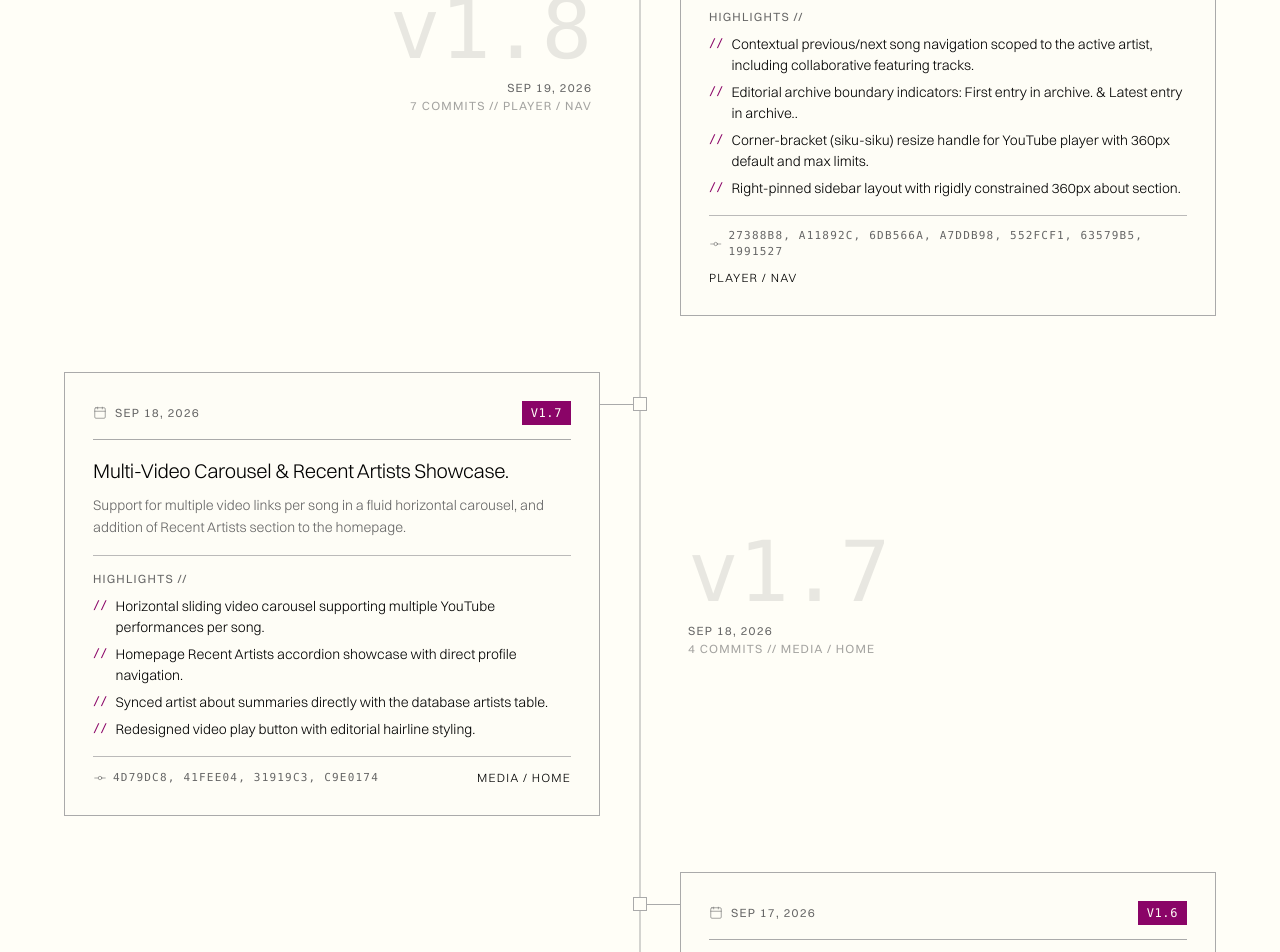
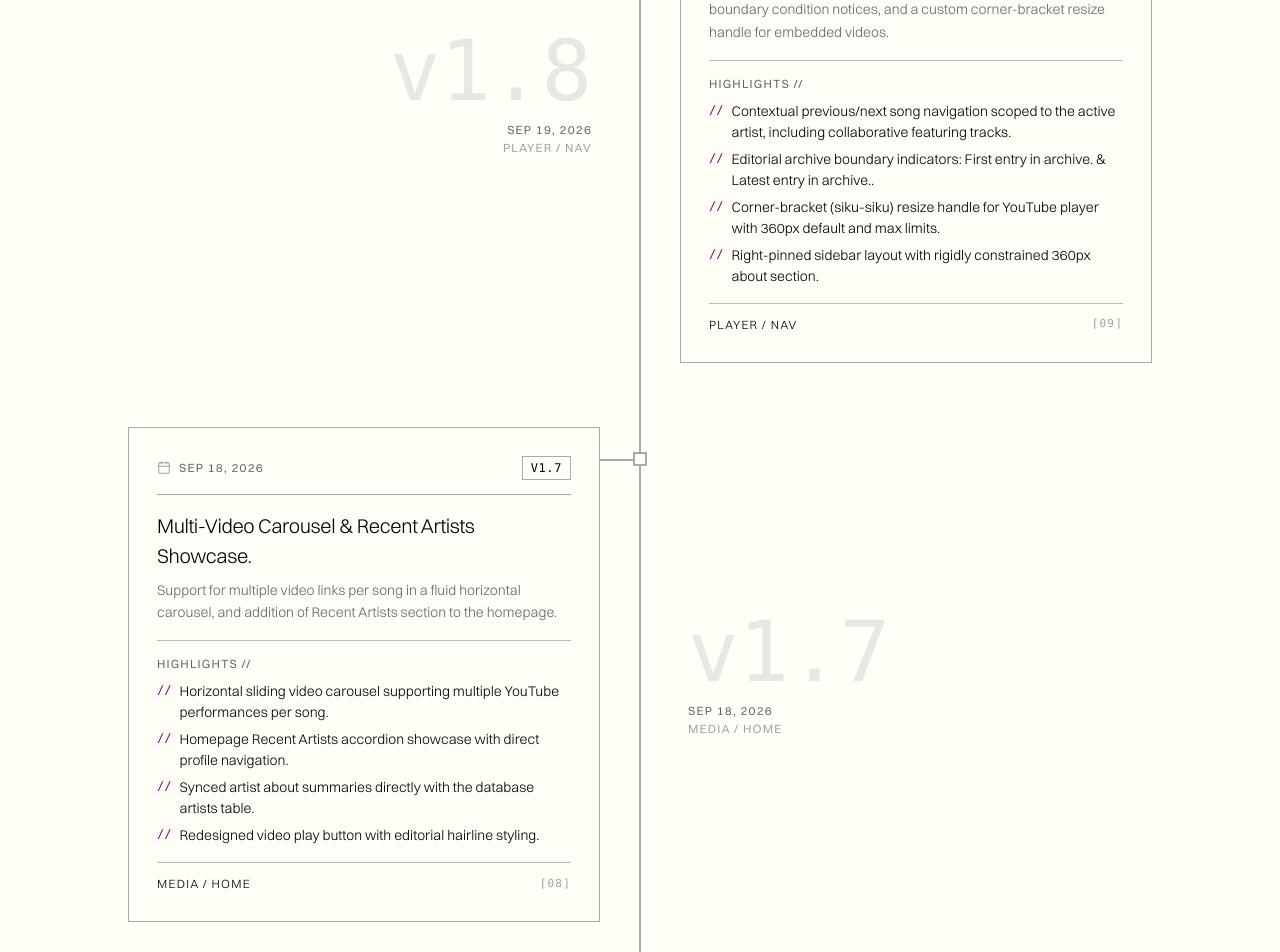
Before and after one commit to Sultvnnnn/lyrarium, a Next.js app: page /changelog in a window 1280 px wide. Shown: the part 1300-2252 px from the top of the page. Built offline with nearby package versions, Linux system fonts and the light colour scheme.

Commit message:
style(changelog): make central spine clearly visible and remove raw commit hashes

```diff
--- a/src/components/changelog-timeline.tsx
+++ b/src/components/changelog-timeline.tsx
@@ -1,7 +1,7 @@
 "use client";
 
 import React, { useMemo, useState } from "react";
-import { GitCommit, Calendar } from "lucide-react";
+import { Calendar } from "lucide-react";
 
 export type MilestoneCategory =
   | "All"
@@ -19,7 +19,6 @@ export type Milestone = {
   category: MilestoneCategory;
   summary: string;
   details: string[];
-  commits: string[];
   tag: string;
 };
 
@@ -49,7 +48,6 @@ const MILESTONES: Milestone[] = [
       "Deep-linking to album tabs on artist profile pages via #discography and query parameters.",
       "Cleaned up redundant explore cards from artist discography to preserve artist focus.",
     ],
-    commits: ["9295561", "0cc0cce", "fef4de4", "92e020d"],
   },
   {
     id: "v1.8",
@@ -66,7 +64,6 @@ const MILESTONES: Milestone[] = [
       "Corner-bracket (siku-siku) resize handle for YouTube player with 360px default and max limits.",
       "Right-pinned sidebar layout with rigidly constrained 360px about section.",
     ],
-    commits: ["27388b8", "a11892c", "6db566a", "a7ddb98", "552fcf1", "63579b5", "1991527"],
   },
   {
     id: "v1.7",
@@ -83,7 +80,6 @@ const MILESTONES: Milestone[] = [
       "Synced artist about summaries directly with the database artists table.",
       "Redesigned video play button with editorial hairline styling.",
     ],
-    commits: ["4d79dc8", "41fee04", "31919c3", "c9e0174"],
   },
   {
     id: "v1.6",
@@ -102,7 +98,6 @@ const MILESTONES: Milestone[] = [
       "Pre-computed search haystack index with useDeferredValue to unblock main thread.",
       "Hardware-accelerated CSS containment (contain: layout_paint) and compositor keyframe animations.",
     ],
-    commits: ["36bf809", "3e0d8fb", "6047bab", "2233402", "7bec8ca", "8eac0e7", "e83e47e", "ba7feda", "e1d00b0"],
   },
   {
     id: "v1.5",
@@ -120,7 +115,6 @@ const MILESTONES: Milestone[] = [
       "Focus Search mode with background spotlight dimming and elevated card lift.",
       "Global Ctrl+K keyboard shortcut with arrow key navigation for instant query results.",
     ],
-    commits: ["bf8533f", "f779545", "0452036", "c3f73ab", "efaa475", "2f7f3b7", "8428d3e", "7321dac"],
   },
   {
     id: "v1.4",
@@ -137,7 +131,6 @@ const MILESTONES: Milestone[] = [
       "Hover transition lock to completely eliminate mouseover glitching and accordion jitter.",
       "Viewport clamp scaling on fullscreen menu overlay preventing item overflow on small displays.",
     ],
-    commits: ["3ecc990", "c0d75e6", "869bd6f", "5773628", "19e6d3d", "8b77091"],
   },
   {
     id: "v1.3",
@@ -154,7 +147,6 @@ const MILESTONES: Milestone[] = [
       "Content-hash (SHA-256) artwork deduplication and safe reference-counted Supabase storage deletion.",
       "Kinetic sliding album discography tab switcher on artist profile pages.",
     ],
-    commits: ["c7c12ae", "c185035", "f58ceb2", "c5d116d", "08b7228", "7b35054", "cb8d9d3", "587ac9f"],
   },
   {
     id: "v1.2",
@@ -172,7 +164,6 @@ const MILESTONES: Milestone[] = [
       "Editorial 'To lyrics' direct smooth jump button in song hero gatefold.",
       "Relocated credits to dedicated liner notes section beneath the full lyric canvas.",
     ],
-    commits: ["aaa38d2", "3105279", "677220e", "4b34462", "79d30b2", "0d857dd", "58b561f"],
   },
   {
     id: "v1.1",
@@ -189,7 +180,6 @@ const MILESTONES: Milestone[] = [
       "Hero search box with conditional animated submit button.",
       "First iteration of the expandable collection accordion strip.",
     ],
-    commits: ["c9053f8", "c253529", "e7e2597", "a673f46", "6636b94", "1425bec", "c4ab03f"],
   },
   {
     id: "v1.0",
@@ -207,7 +197,6 @@ const MILESTONES: Milestone[] = [
       "Structured credits system supporting Songwriters, Producers, and Custom Personnel roles.",
       "Dedicated artist database entities, biographical migration, and Supabase image storage.",
     ],
-    commits: ["4d9bb2d", "881dd5e", "4a903af", "6fce000", "d516d21", "863ff29", "7e00984"],
   },
 ];
 
@@ -251,22 +240,22 @@ export function ChangelogTimeline() {
         </div>
 
         {/* Header Stats */}
-        <div className="flex items-center gap-4 text-caption uppercase tracking-widest text-muted-foreground shrink-0 select-none">
+        <div className="flex items-center gap-3 text-caption uppercase tracking-widest text-muted-foreground shrink-0 select-none">
           <span>{filteredMilestones.length} of {MILESTONES.length} milestones</span>
           <span>//</span>
-          <span>128 commits</span>
+          <span>Sep 2026</span>
         </div>
       </div>
 
       {/* Alternating Zigzag Timeline Stream */}
-      <div className="relative w-full max-w-6xl mx-auto py-6">
-        {/* Central Vertical Spine (Desktop) */}
-        <div className="hidden md:block absolute left-1/2 top-4 bottom-4 w-[1px] -translate-x-1/2 bg-border pointer-events-none" />
+      <div className="relative w-full max-w-5xl mx-auto py-8">
+        {/* Central Vertical Spine (Desktop) - 2px solid hairline */}
+        <div className="hidden md:block absolute left-1/2 -ml-[1px] top-2 bottom-2 w-[2px] bg-border z-0 pointer-events-none" />
 
-        {/* Left Vertical Spine (Mobile) */}
-        <div className="block md:hidden absolute left-3.5 top-4 bottom-4 w-[1px] bg-border pointer-events-none" />
+        {/* Left Vertical Spine (Mobile) - 2px solid hairline */}
+        <div className="block md:hidden absolute left-4 -ml-[1px] top-2 bottom-2 w-[2px] bg-border z-0 pointer-events-none" />
 
-        <div className="space-y-10 md:space-y-14">
+        <div className="space-y-12 md:space-y-16">
           {filteredMilestones.map((m, idx) => {
             // Alternating zigzag: even items on Left, odd items on Right
             const isLeft = idx % 2 === 0;
@@ -277,10 +266,10 @@ export function ChangelogTimeline() {
                 className="relative flex flex-col md:flex-row items-center w-full group"
               >
                 {/* Center Node on Spine (Desktop) */}
-                <div className="hidden md:flex absolute left-1/2 top-8 -translate-x-1/2 -translate-y-1/2 size-3.5 border border-border bg-background group-hover:border-accent group-hover:bg-accent transition-colors z-20" />
+                <div className="hidden md:flex absolute left-1/2 top-8 -translate-x-1/2 -translate-y-1/2 size-3.5 border-2 border-border bg-background group-hover:border-accent group-hover:bg-accent transition-colors z-20" />
 
                 {/* Left Node on Spine (Mobile) */}
-                <div className="flex md:hidden absolute left-3.5 top-8 -translate-x-1/2 -translate-y-1/2 size-3 border border-border bg-background group-hover:border-accent group-hover:bg-accent transition-colors z-20" />
+                <div className="flex md:hidden absolute left-4 top-8 -translate-x-1/2 -translate-y-1/2 size-3.5 border-2 border-border bg-background group-hover:border-accent group-hover:bg-accent transition-colors z-20" />
 
                 {isLeft ? (
                   /* ========================================================================= */
@@ -288,11 +277,11 @@ export function ChangelogTimeline() {
                   /* ========================================================================= */
                   <>
                     {/* Left Side: The Card */}
-                    <div className="w-full md:w-1/2 pl-9 md:pl-0 md:pr-10 relative">
+                    <div className="w-full md:w-1/2 pl-12 md:pl-0 md:pr-10 relative">
                       {/* Horizontal Connecting Stem to Center Spine (Desktop) */}
-                      <div className="hidden md:block absolute right-0 top-8 w-10 h-[1px] bg-border group-hover:bg-accent transition-colors z-10" />
+                      <div className="hidden md:block absolute right-0 top-8 w-10 h-[2px] bg-border group-hover:bg-accent transition-colors z-10" />
                       {/* Horizontal Connecting Stem to Left Spine (Mobile) */}
-                      <div className="block md:hidden absolute left-3.5 top-8 w-5.5 h-[1px] bg-border group-hover:bg-accent transition-colors z-10" />
+                      <div className="block md:hidden absolute left-4 top-8 w-8 h-[2px] bg-border group-hover:bg-accent transition-colors z-10" />
 
                       {/* Card Surface */}
                       <div className="border border-border bg-muted/10 p-6 md:p-7 transition-colors hover:border-accent">
@@ -303,7 +292,7 @@ export function ChangelogTimeline() {
                             <span>{m.date}</span>
                           </div>
 
-                          <span className="px-2 py-0.5 text-caption font-mono uppercase tracking-wider border border-accent bg-accent text-accent-foreground font-medium">
+                          <span className="px-2 py-0.5 text-caption font-mono uppercase tracking-wider border border-border text-foreground font-medium group-hover:border-accent group-hover:text-accent transition-colors">
                             {m.version}
                           </span>
                         </div>
@@ -336,13 +325,10 @@ export function ChangelogTimeline() {
                           </ul>
                         </div>
 
-                        {/* Bottom Bar: Commits & Category */}
-                        <div className="mt-4 pt-3 border-t border-border/80 flex flex-wrap items-center justify-between gap-2 text-caption uppercase tracking-widest text-muted-foreground">
-                          <div className="flex items-center gap-1.5">
-                            <GitCommit size={14} strokeWidth={1} />
-                            <span className="font-mono text-[11px]">{m.commits.join(", ")}</span>
-                          </div>
+                        {/* Bottom Bar: Category Tag & Index */}
+                        <div className="mt-4 pt-3 border-t border-border/80 flex items-center justify-between text-caption uppercase tracking-widest text-muted-foreground">
                           <span className="font-light text-foreground">{m.tag}</span>
+                          <span className="font-mono text-[11px] opacity-60">[{String(MILESTONES.length - idx).padStart(2, "0")}]</span>
                         </div>
                       </div>
                     </div>
@@ -356,7 +342,7 @@ export function ChangelogTimeline() {
                         {m.date}
                       </p>
                       <p className="text-caption uppercase tracking-widest text-muted-foreground/60">
-                        {m.commits.length} commits // {m.tag}
+                        {m.tag}
                       </p>
                     </div>
                   </>
@@ -374,16 +360,16 @@ export function ChangelogTimeline() {
                         {m.date}
                       </p>
                       <p className="text-caption uppercase tracking-widest text-muted-foreground/60">
-                        {m.commits.length} commits // {m.tag}
+                        {m.tag}
                       </p>
                     </div>
 
                     {/* Right Side: The Card */}
-                    <div className="w-full md:w-1/2 pl-9 md:pl-10 md:pr-0 relative">
+                    <div className="w-full md:w-1/2 pl-12 md:pl-10 md:pr-0 relative">
                       {/* Horizontal Connecting Stem to Center Spine (Desktop) */}
-                      <div className="hidden md:block absolute left-0 top-8 w-10 h-[1px] bg-border group-hover:bg-accent transition-colors z-10" />
+                      <div className="hidden md:block absolute left-0 top-8 w-10 h-[2px] bg-border group-hover:bg-accent transition-colors z-10" />
                       {/* Horizontal Connecting Stem to Left Spine (Mobile) */}
-                      <div className="block md:hidden absolute left-3.5 top-8 w-5.5 h-[1px] bg-border group-hover:bg-accent transition-colors z-10" />
+                      <div className="block md:hidden absolute left-4 top-8 w-8 h-[2px] bg-border group-hover:bg-accent transition-colors z-10" />
 
                       {/* Card Surface */}
                       <div className="border border-border bg-muted/10 p-6 md:p-7 transition-colors hover:border-accent">
@@ -394,7 +380,7 @@ export function ChangelogTimeline() {
                             <span>{m.date}</span>
                           </div>
 
-                          <span className="px-2 py-0.5 text-caption font-mono uppercase tracking-wider border border-accent bg-accent text-accent-foreground font-medium">
+                          <span className="px-2 py-0.5 text-caption font-mono uppercase tracking-wider border border-border text-foreground font-medium group-hover:border-accent group-hover:text-accent transition-colors">
                             {m.version}
                           </span>
                         </div>
@@ -427,13 +413,10 @@ export function ChangelogTimeline() {
                           </ul>
                         </div>
 
-                        {/* Bottom Bar: Commits & Category */}
-                        <div className="mt-4 pt-3 border-t border-border/80 flex flex-wrap items-center justify-between gap-2 text-caption uppercase tracking-widest text-muted-foreground">
-                          <div className="flex items-center gap-1.5">
-                            <GitCommit size={14} strokeWidth={1} />
-                            <span className="font-mono text-[11px]">{m.commits.join(", ")}</span>
-                          </div>
+                        {/* Bottom Bar: Category Tag & Index */}
+                        <div className="mt-4 pt-3 border-t border-border/80 flex items-center justify-between text-caption uppercase tracking-widest text-muted-foreground">
                           <span className="font-light text-foreground">{m.tag}</span>
+                          <span className="font-mono text-[11px] opacity-60">[{String(MILESTONES.length - idx).padStart(2, "0")}]</span>
                         </div>
                       </div>
                     </div>
```
